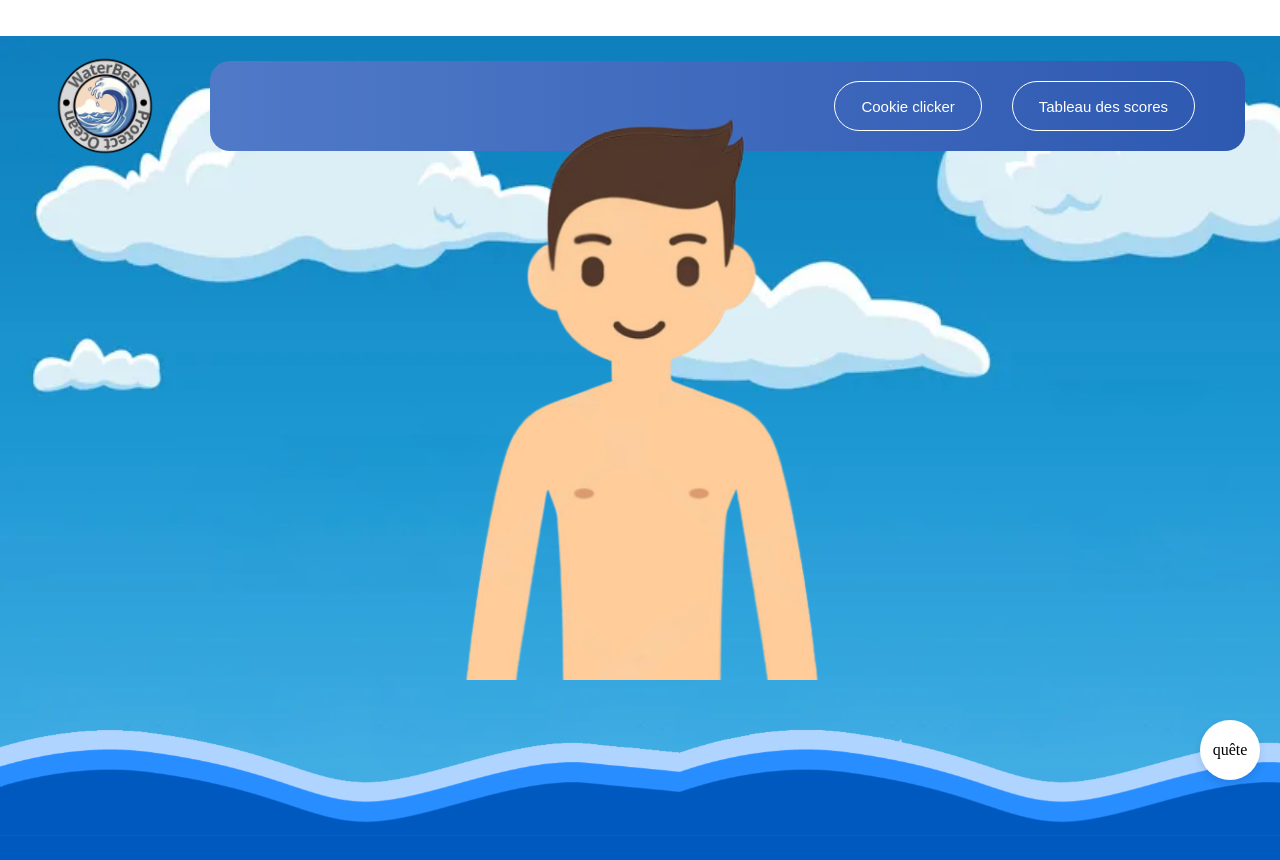
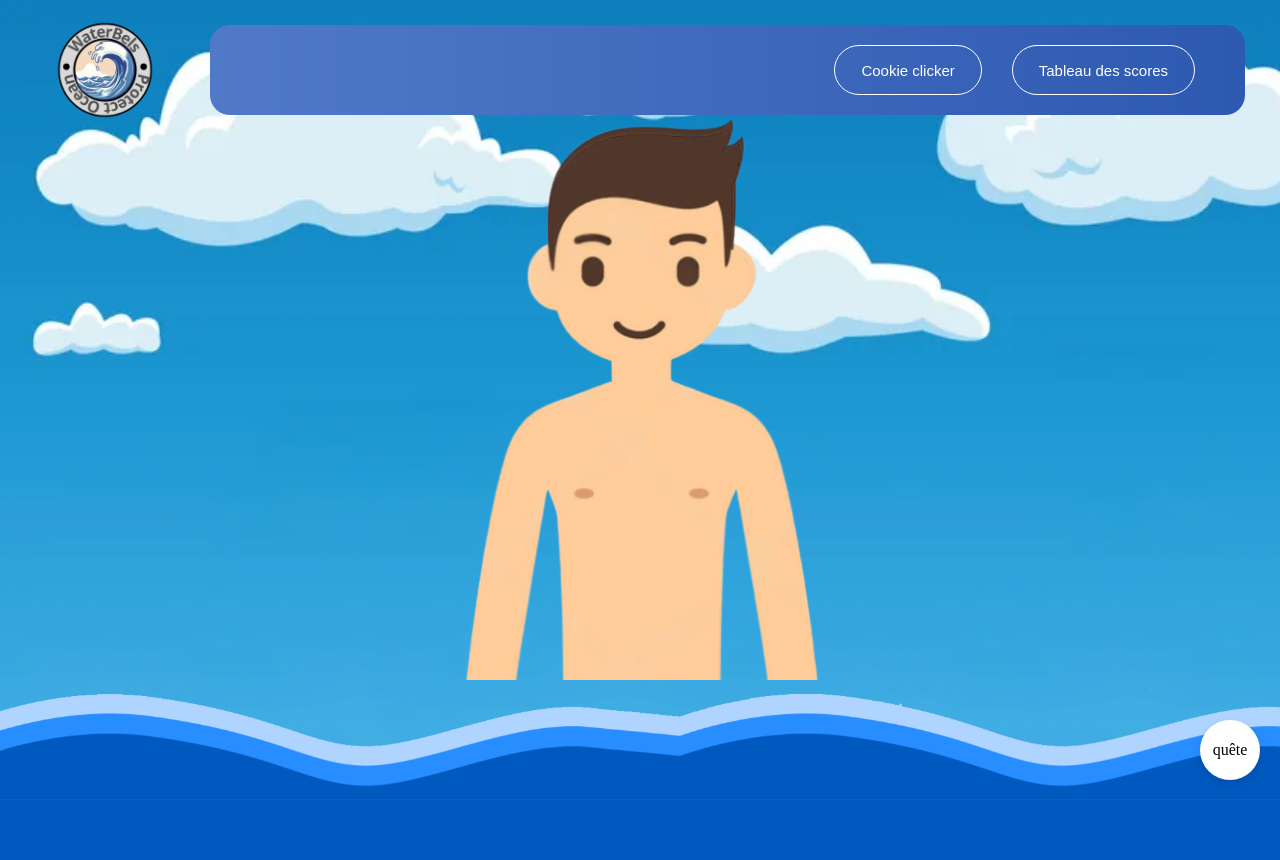
Before and after one commit to painaunoix/Nuit-de-l-info, an Angular app: page / in a window 1280 px wide. Shown: the top 860 px of the page. Built offline with nearby package versions, Linux system fonts and the light colour scheme.

Commit message:
[+][fix] panel

```diff
--- a/src/app/components/body/body.component.css
+++ b/src/app/components/body/body.component.css
@@ -47,6 +47,7 @@
     z-index: 999;
     position: absolute;
     top: 300px;
+    right: 50px;
     width: 35%;
 }
 .text-box p {
--- a/src/app/components/navbar/navbar.component.html
+++ b/src/app/components/navbar/navbar.component.html
@@ -1,9 +1,3 @@
-<a routerLink="/login">Login</a>
-<nav>
-    <a routerLink="/login">Login</a>  <!-- Lien vers la page de login -->
-    <a routerLink="/home">Home</a>    <!-- Lien vers la page d'accueil -->
-    <a routerLink="/Signup">Signup</a>    <!-- Lien vers la page de Signup -->
-  </nav>
 <div class="navbar">
     <div class="logo">
         <a routerLink="/" >
```
